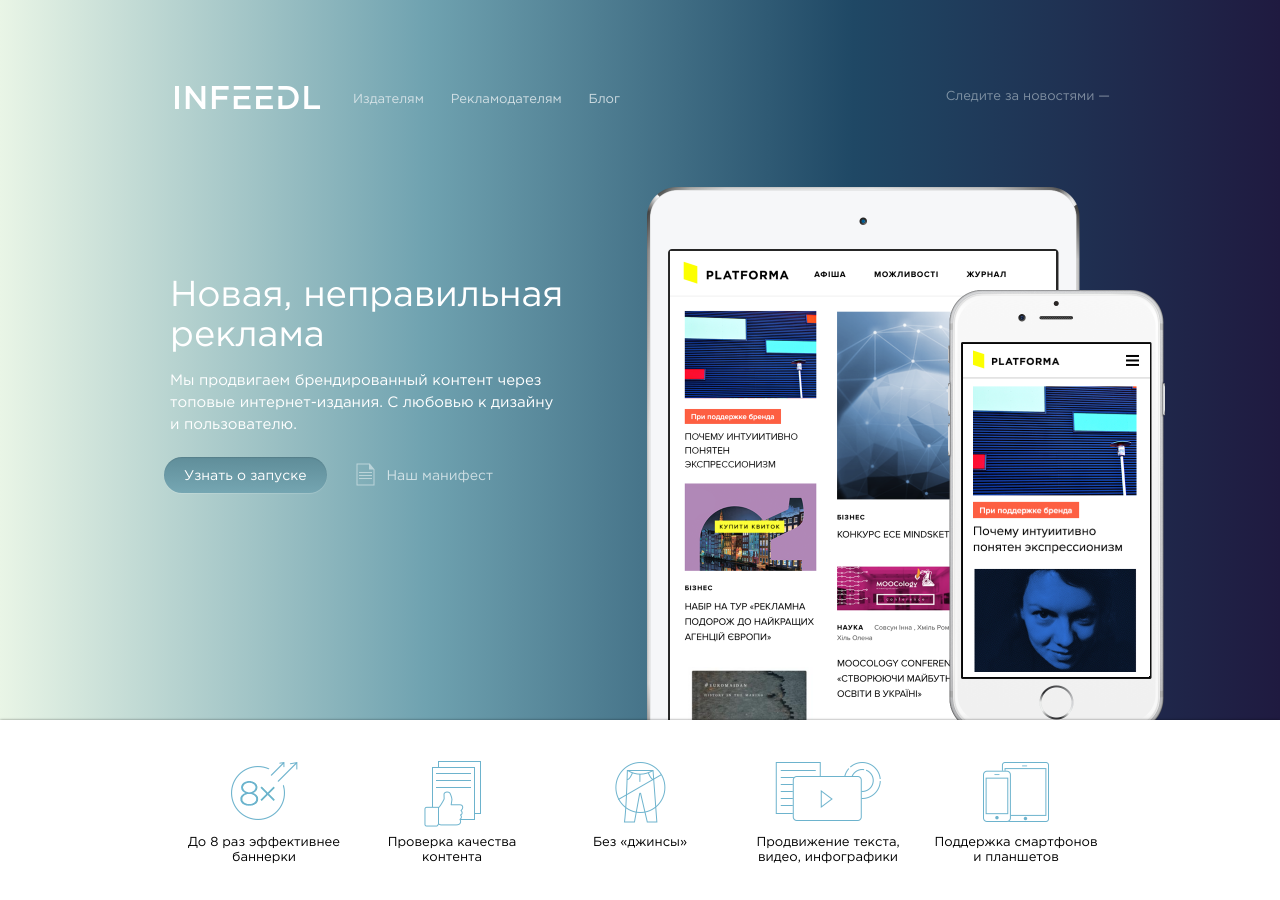
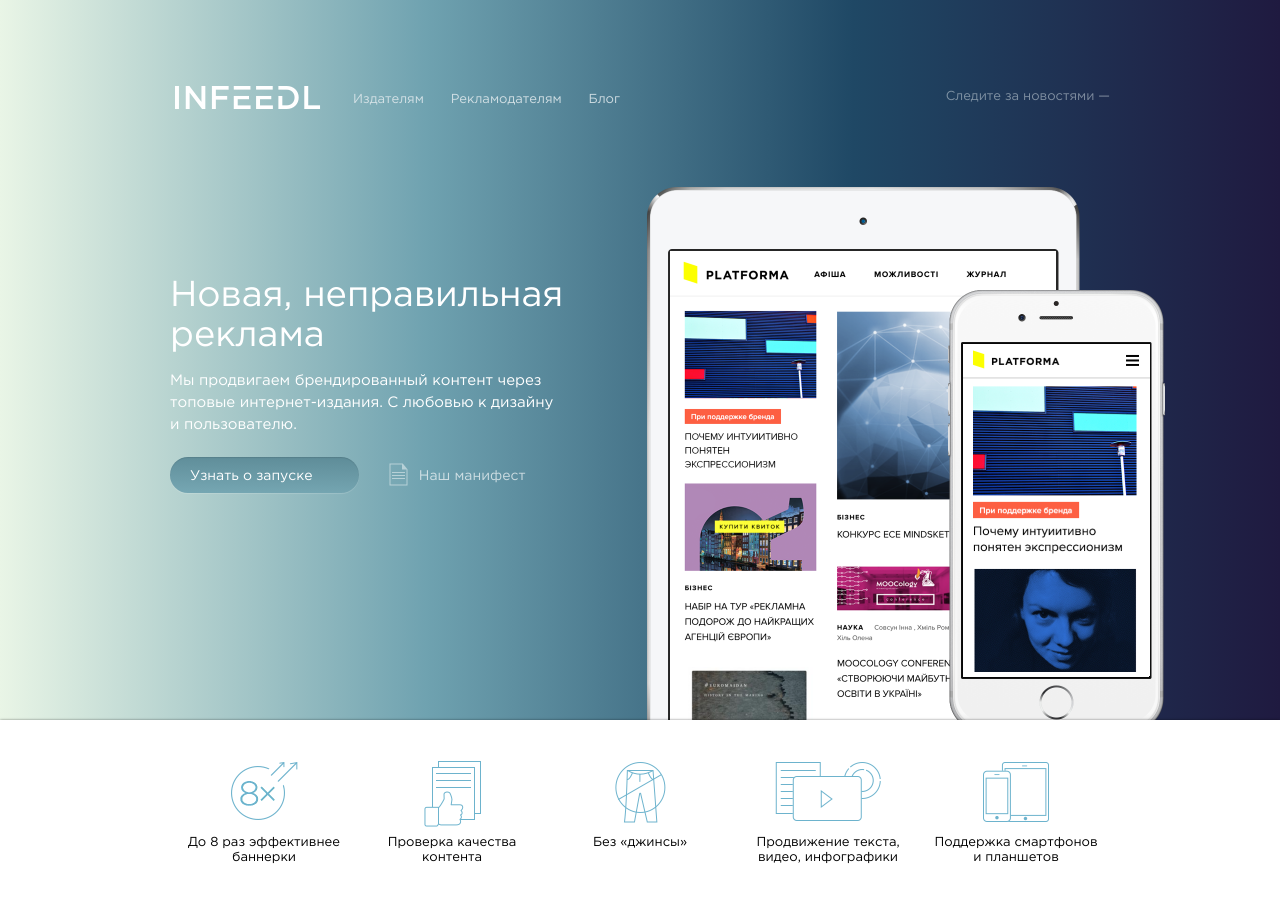
Before and after one commit to infeedl/infeedl-landing, a Jekyll site: the page built from index.html, in a window 1280 px wide. Built offline with Jekyll 4.4.1, drawn with Linux system fonts in a browser that asks for light colours; nearby versions of some CDN libraries.

Commit message:
Subscribe form

```diff
--- a/_includes/index.html
+++ b/_includes/index.html
@@ -17,7 +17,10 @@
         <h1>Новая, неправильная реклама</h1>
         <p>Мы продвигаем брендированный контент через топовые интернет-издания. С любовью к дизайну и&nbsp;пользователю.</p>
         <div class="btns">
-          <button class="launch">Узнать о запуске</button>
+          <form>
+            <input class="launch" type="email" placeholder="Узнать о запуске" data-blur-placeholder="Узнать о запуске" data-focus-placeholder="Ваш email" data-complete-placeholder="Спасибо!" required />
+            <button type="submit" class="submit"></button>
+          </form>
           <button class="manifesto">Наш манифест</button>
         </div>
       </div>
--- a/css/application.scss
+++ b/css/application.scss
@@ -44,6 +44,13 @@
     display: table;
     clear: both;
   }
+}
+
+@mixin placeholder {
+  &::-webkit-input-placeholder {@content}
+  &:-moz-placeholder           {@content}
+  &::-moz-placeholder          {@content}
+  &:-ms-input-placeholder      {@content}
 }
 
 @mixin keyframes($name) {
@@ -204,27 +211,20 @@
       }
 
       .btns {
+        width: 150%;
         margin: 22px 0 0 0;
 
-        button {
+        .launch, .manifesto {
           color: #fff;
           font-size: 14px;
           padding: 10px 20px;
 
+          &:focus {
+            outline: 0;
+          }
+
           &:first-child {
             margin-right: 25px;
-          }
-
-          &.launch {
-            border: 0;
-            border-radius: 40px;
-            margin-left: -6px;
-            background-image: -o-linear-gradient(-89deg, #5E8C98 0%, #76A7B3 100%);
-            background-image: -moz-linear-gradient(-89deg, #5E8C98 0%, #76A7B3 100%);
-            background-image: -ms-linear-gradient(-89deg, #5E8C98 0%, #76A7B3 100%);
-            background-image: linear-gradient(-179deg, #5E8C98 0%, #76A7B3 100%);
-            -moz-box-shadow:    0px 1px 1px 0px rgba(255,255,255,0.17), inset 0px 1px 1px 0px rgba(0,0,0,0.10);
-            box-shadow:         0px 1px 1px 0px rgba(255,255,255,0.17), inset 0px 1px 1px 0px rgba(0,0,0,0.10);
           }
 
           &.manifesto {
@@ -233,9 +233,69 @@
             background: url(/images/icon-manifesto.png) no-repeat center left;
             background-size: 19px 23px;
             padding-left: 30px;
+
+            &:hover {
+              @include animation('none');
+              @include opacity(1);
+            }
           }
-          &.manifesto:hover {
-          	opacity: 0.5
+        }
+
+        form {
+          display: inline-block;
+          position: relative;
+
+          .launch {
+            @include placeholder {
+              color: #fff;
+            }
+
+            border: 0;
+            cursor: pointer;
+
+            border-radius: 40px;
+            background-image: -o-linear-gradient(-89deg, #5E8C98 0%, #76A7B3 100%);
+            background-image: -moz-linear-gradient(-89deg, #5E8C98 0%, #76A7B3 100%);
+            background-image: -ms-linear-gradient(-89deg, #5E8C98 0%, #76A7B3 100%);
+            background-image: linear-gradient(-179deg, #5E8C98 0%, #76A7B3 100%);
+            -moz-box-shadow:  0px 1px 1px 0px rgba(255,255,255,0.17), inset 0px 1px 1px 0px rgba(0,0,0,0.10);
+            box-shadow:       0px 1px 1px 0px rgba(255,255,255,0.17), inset 0px 1px 1px 0px rgba(0,0,0,0.10);
+          }
+
+          .submit {
+            display: none;
+            outline: 0;
+          }
+
+          &.focused {
+            .launch {
+              @include placeholder {
+                color: rgba(255, 255, 255, .4);
+              }
+
+              cursor: text;
+              width: 245px;
+            }
+
+            .submit {
+              display: block;
+              position: absolute;
+              top: 5px;
+              right: 32px;
+              width: 26px;
+              height: 26px;
+              border: 0;
+              background: url(/images/enter.png) no-repeat center center;
+              background-size: 26px 26px;
+            }
+          }
+
+          &.completed {
+            .launch {
+              background: none;
+              -moz-box-shadow: none;
+              box-shadow: none;
+            }
           }
         }
       }
```
Also changed, not shown: js/application.coffee (+21 -0 lines), images/enter.png (added).
